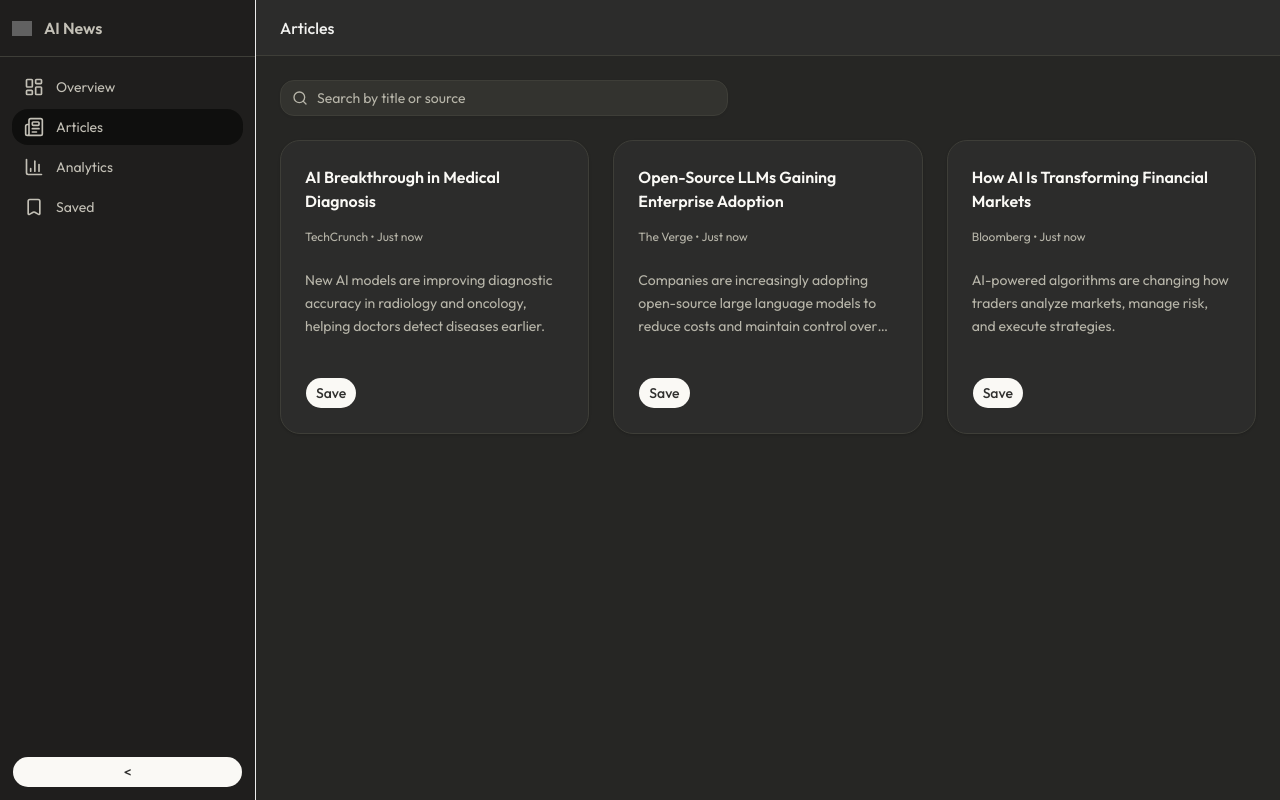
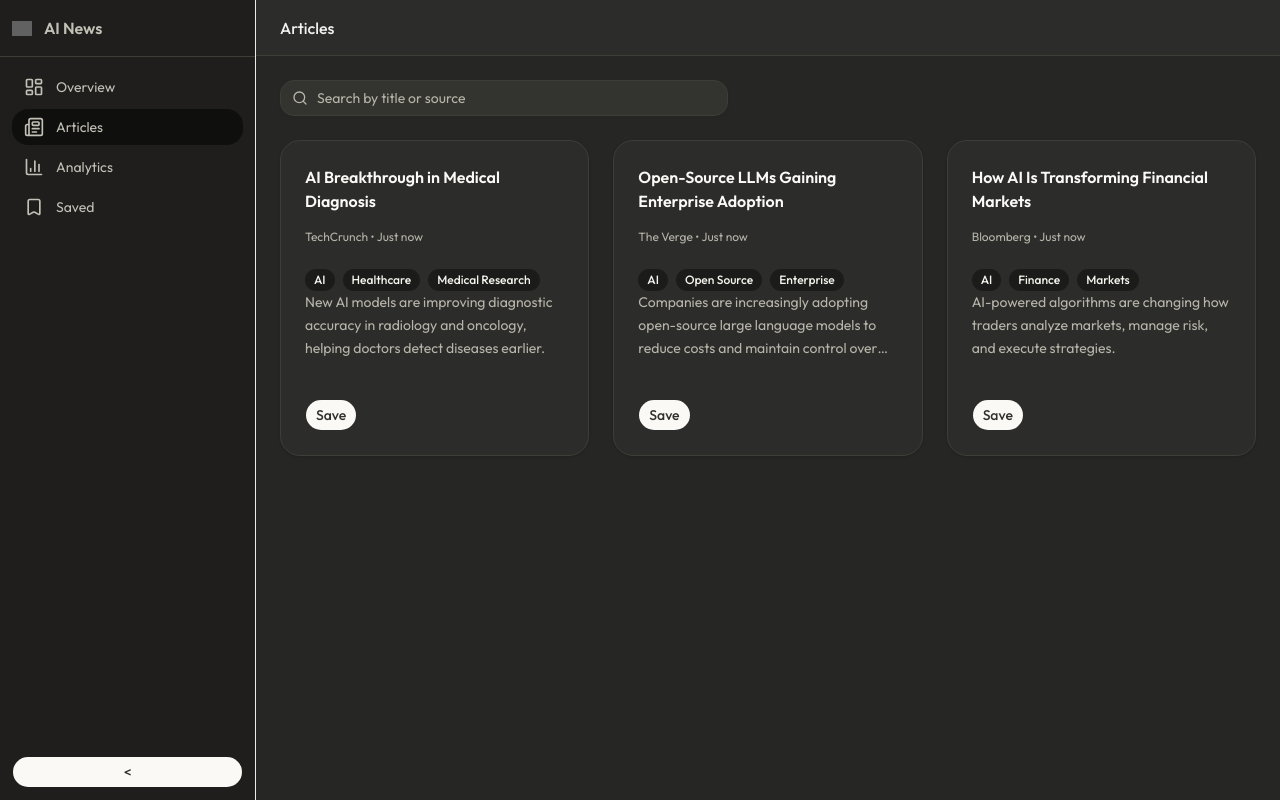
Before and after one commit to Neel37389/ai-news-intelligence-dashboard, a Next.js app: page /dashboard/articles in a window 1280 px wide. Built offline with nearby package versions, Linux system fonts and the light colour scheme; grey boxes are pictures that could not be loaded.

Commit message:
Added a feature where it shows badge of what the articles are about on the card.

```diff
--- a/src/components/ArticleItem.jsx
+++ b/src/components/ArticleItem.jsx
@@ -36,6 +36,17 @@ export const ArticleItem = ({ item, savedIds, toggleSave }) => {
       </CardHeader>
 
       <CardContent className="text-sm text-muted-foreground leading-relaxed line-clamp-3">
+        <div className="flex gap-2 flex-wrap">
+          {item.tags.map((tag) => (
+            <Badge
+              key={tag}
+              variant="secondary"
+              className="bg-muted text-accent-foreground"
+            >
+              {tag}
+            </Badge>
+          ))}
+        </div>
         {item.summary}
       </CardContent>
 
--- a/src/data/articles.js
+++ b/src/data/articles.js
@@ -6,6 +6,7 @@ export const articles = [
     publishedAt: "2026-03-07T10:00:00Z",
     summary:
       "New AI models are improving diagnostic accuracy in radiology and oncology, helping doctors detect diseases earlier.",
+    tags: ["AI", "Healthcare", "Medical Research"],
   },
   {
     id: 2,
@@ -14,6 +15,7 @@ export const articles = [
     publishedAt: "2026-03-06T14:30:00Z",
     summary:
       "Companies are increasingly adopting open-source large language models to reduce costs and maintain control over their data.",
+    tags: ["AI", "Open Source", "Enterprise"],
   },
   {
     id: 3,
@@ -22,5 +24,6 @@ export const articles = [
     publishedAt: "2026-03-05T09:15:00Z",
     summary:
       "AI-powered algorithms are changing how traders analyze markets, manage risk, and execute strategies.",
+    tags: ["AI", "Finance", "Markets"],
   },
 ];
```
